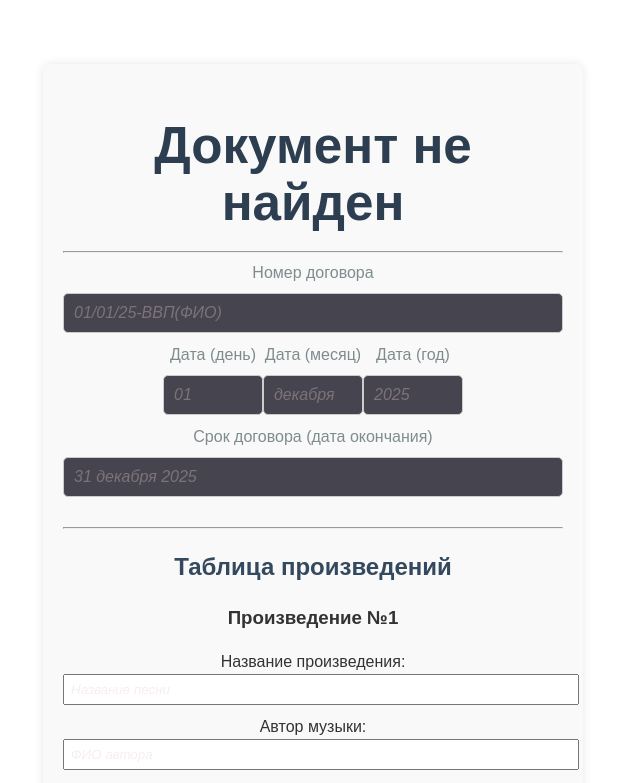
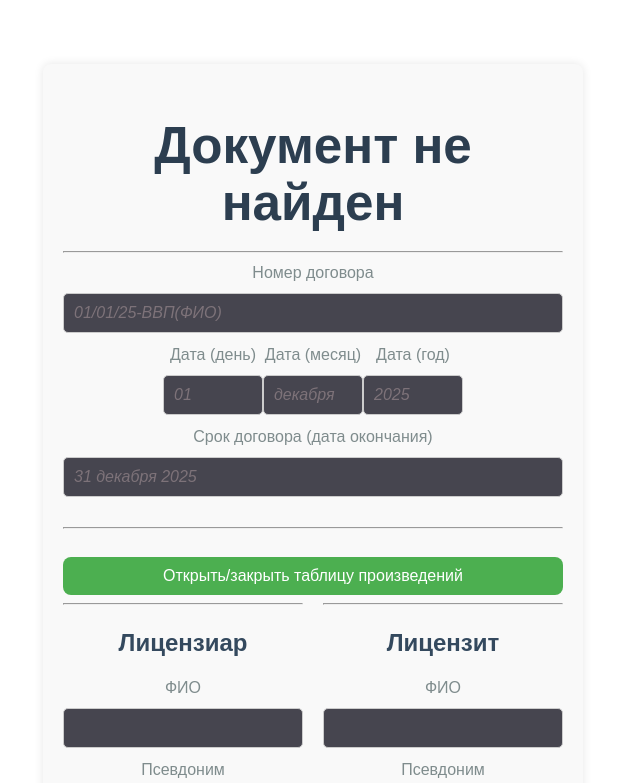
Before and after one commit to SanyaZolA/DocBuilder, a Vue app: page /1 in a window 1280 px wide. Shown: the top 783 px of the page, without its empty margins (327-967 px from the left). Built offline with nearby package versions, Linux system fonts and the light colour scheme.

Commit message:
v.0.0.4 fix musicTable

```diff
--- a/src/components/Doc_Agreement_copyright.vue
+++ b/src/components/Doc_Agreement_copyright.vue
@@ -7,6 +7,7 @@
 
     <div class="formAll">
       <div class="form">
+        <hr />
         <h2>Лицензиар</h2>
         <label for="name_licensor">ФИО</label>
         <input type="text" v-model="formData.name_licensor" />
@@ -19,6 +20,7 @@
       </div>
 
       <div class="form">
+        <hr />
         <h2>Лицензит</h2>
         <label for="first_name">ФИО</label>
         <input type="text" v-model="formData.name_licensor" />
--- a/src/views/musicTable.vue
+++ b/src/views/musicTable.vue
@@ -1,7 +1,10 @@
 <template>
     <hr />
+    <button @click="toggleList">Открыть/закрыть таблицу произведений</button>
+    <div v-if="isListVisible" class="work-list">
     <h2>Таблица произведений</h2>
     <div v-for="(work, index) in formData.works" :key="index" class="work-row">
+        <hr />
       <h3>Произведение №{{ index + 1 }}</h3>
 
       <label>Название произведения:</label>
@@ -21,13 +24,19 @@
 
       <label>Общая доля:</label>
       <input type="text" v-model="work.totalShare" placeholder="100%" />
-      <hr />
     </div>
     <button @click="addWork">Добавить ещё песню</button>
+</div>
   </template>
 
   <script setup lang="ts">
   import { ref, watch } from 'vue';
+
+  const isListVisible = ref(false);
+
+const toggleList = () => {
+  isListVisible.value = !isListVisible.value;
+};
 
   const formData = ref({
     works: [
@@ -64,6 +73,9 @@
   </script>
 
   <style scoped>
+  .work-list {
+    border: #45a049 10px solid;
+  }
   .work-row {
     margin-bottom: 20px;
   }
@@ -71,7 +83,7 @@
   input {
     margin-bottom: 10px;
     padding: 6px;
-    width: 100%;
+    width: 90%;
   }
 
   button {
```
